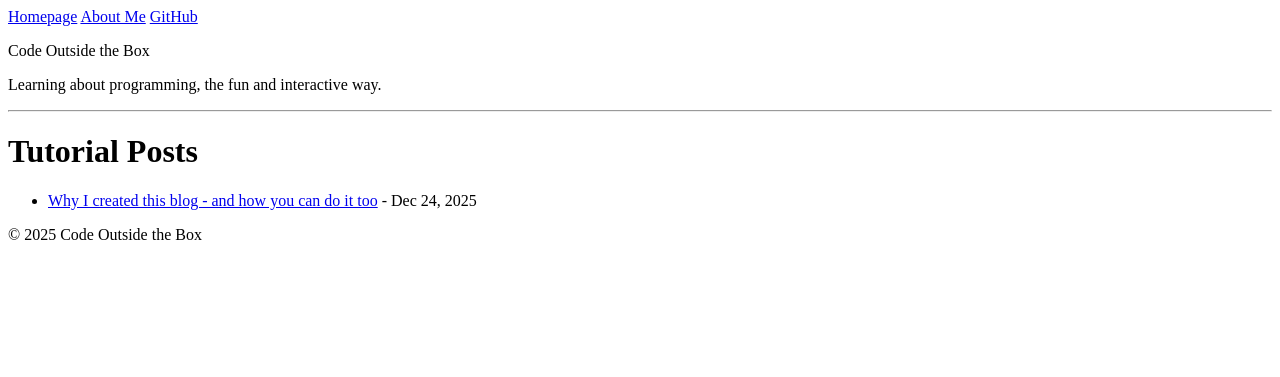
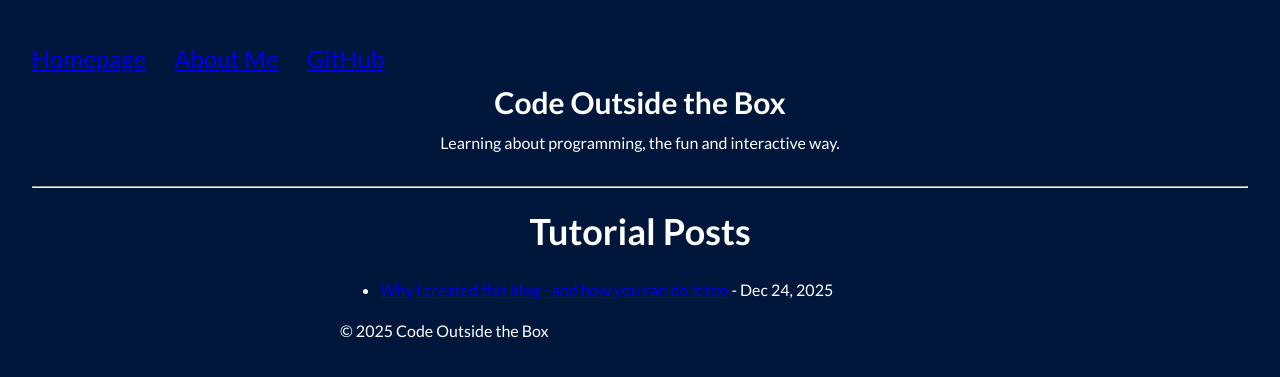
Before and after one commit to MicroChip818/microchip818.github.io, a Jekyll site: the page built from category/tutorial.html, in a window 1280 px wide. Shown: the top 377 px of the page. Built offline with Jekyll 4.4.1, drawn with Linux system fonts in a browser that asks for light colours.

Commit message:
Update default.html

```diff
--- a/_layouts/default.html
+++ b/_layouts/default.html
@@ -5,7 +5,7 @@
     <meta name="description" content="Learning programming the fun and interactive way with coding projects, exercises, and quick tips.">
     <title>{{ page.title }} | Code Outside the Box</title>
     <link href="https://fonts.googleapis.com/css2?family=Lato:wght@400;700&display=swap" rel="stylesheet">
-    <link rel="stylesheet" href="assets/css/main.css">
+    <link rel="stylesheet" href="{{ '/assets/css/main.css' | relative_url }}">
   </head>
   <body>
     <header>
```
